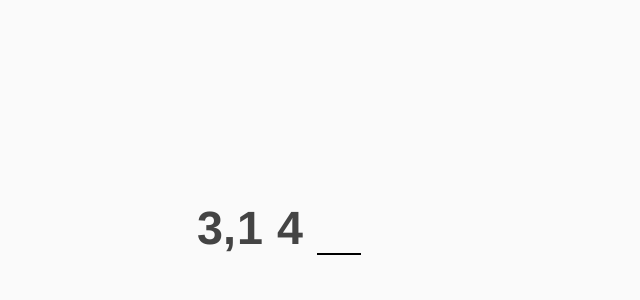
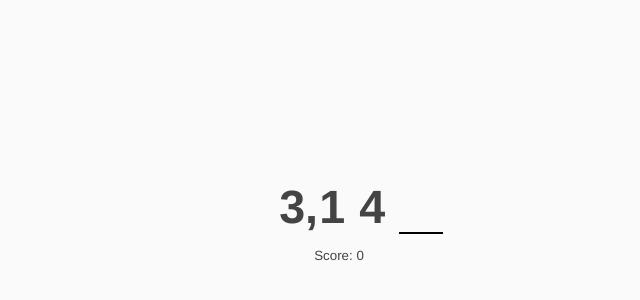
Before and after one commit to Binimow/pi-remember, an Angular app in the folder pi-checker-web/: page / in a window 1280 px wide. Shown: the part 172-472 px from the top of the page, without its empty margins (301-941 px from the left). Built offline with nearby package versions, Linux system fonts and the light colour scheme.

Commit message:
Update app.component.css and app.component.html

```diff
--- a/pi-checker-web/src/app/app.component.css
+++ b/pi-checker-web/src/app/app.component.css
@@ -9,7 +9,12 @@
     display: flex;
     align-items: end;
     gap: 12px;
+    left: 85px;
     position: relative;
+}
+
+.center {
+    margin: auto;
 }
 
 .old-entered-letter {
--- a/pi-checker-web/src/app/app.component.html
+++ b/pi-checker-web/src/app/app.component.html
@@ -1,4 +1,5 @@
 <div class="main-container">
+  <div class="center">
     <div class="number-input-container" [formGroup]="form" [ngStyle]="{'color': isWrong ? 'red' : '#444444'}">
       @for (pair of currentlyShownLetter; let idx = $index; track pair[0]) {
           <span
@@ -11,5 +12,7 @@
         }
         <input class="pi-input-field" formControlName="pi" #pi (input)="newLetterEntered(pi.value)" autofocus>
       </div>
+      <p class="score">Score: {{ letterToEnterIndex - 3 }}</p>
+    </div>
   </div>
 <!-- VOIR POUR AMeLIORER et utilise un dict de 3 elements au  -->
```
Lines whose indentation alone changed are shown as unchanged.
